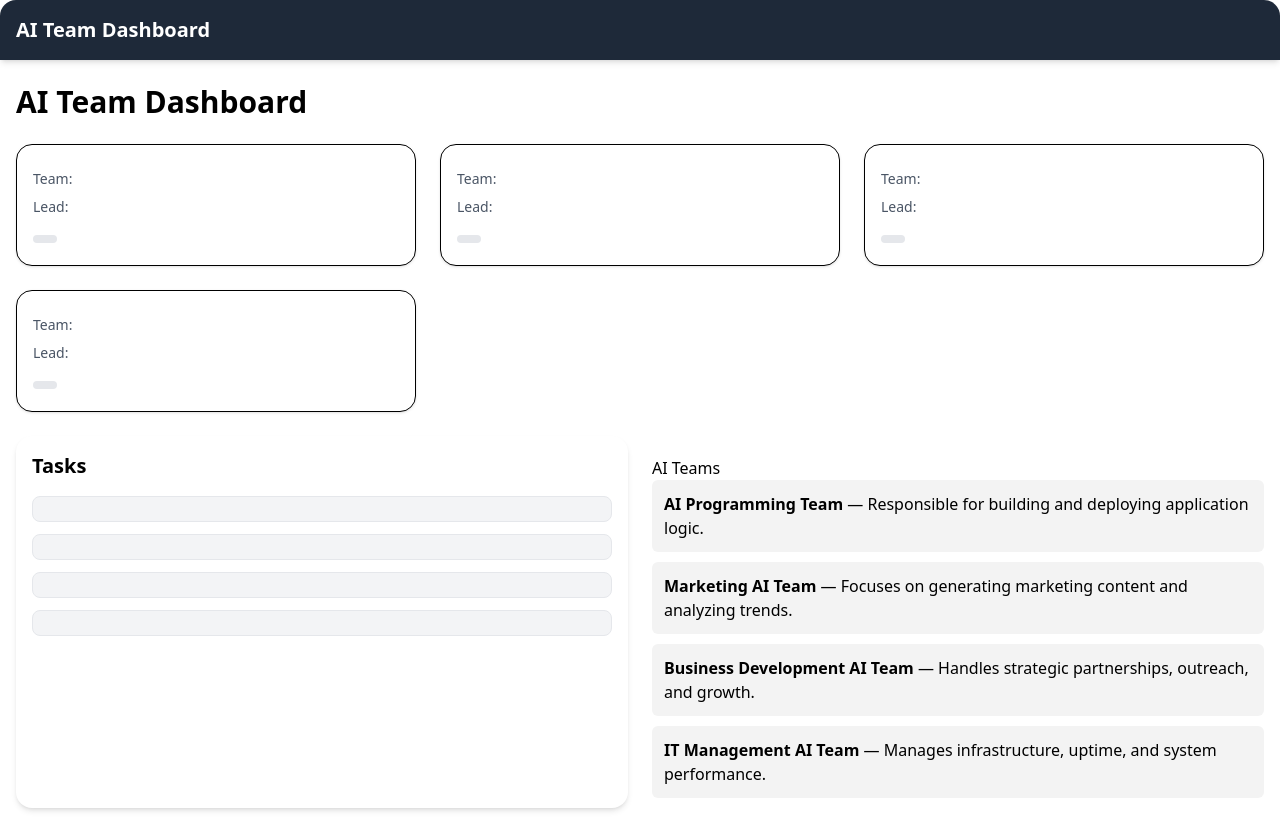
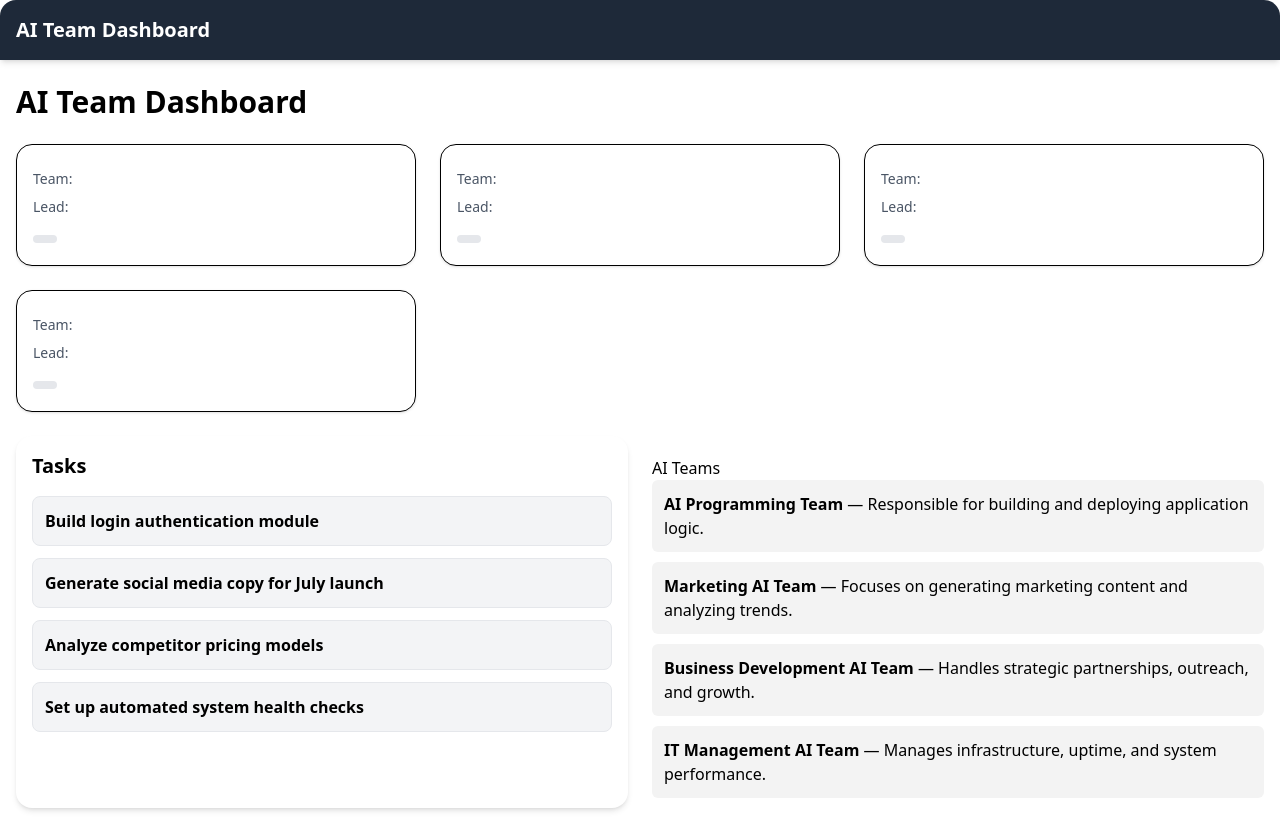
Before and after one commit to AI-Programming-Team/ai-team-management-system, a React (Vite) app: page / in a window 1280 px wide. Built offline with nearby package versions, Linux system fonts and the light colour scheme.

Commit message:
sampleTask update

```diff
--- a/src/data/sampleTasks.js
+++ b/src/data/sampleTasks.js
@@ -2,7 +2,8 @@ const sampleTasks = [
     {
         id: 1,
         project: "AI Programming Team",
-        task: "Build login authentication module",
+        title: "Build login authentication module",
+        description: " ",
         status: "In Progress",
         assignedTo: "GPT-4 Developer",
         dueDate: "2025-07-01"
@@ -10,7 +11,8 @@ const sampleTasks = [
     {
         id: 2,
         project: "Marketing AI Team",
-        task: "Generate social media copy for July launch",
+        title: "Generate social media copy for July launch",
+        description: " ",
         status: "Pending",
         assignedTo: "GPT-Marketer",
         dueDate: "2025-06-28"
@@ -18,7 +20,8 @@ const sampleTasks = [
     {
         id: 3,
         project: "Business Development AI Team",
-        task: "Analyze competitor pricing models",
+        title: "Analyze competitor pricing models",
+        description: " ",
         status: "Completed",
         assignedTo: "GPT-Analyst",
         dueDate: "2025-06-25"
@@ -26,7 +29,8 @@ const sampleTasks = [
     {
         id: 4,
         project: "IT Management AI Team",
-        task: "Set up automated system health checks",
+        title: "Set up automated system health checks",
+        description: " ",
         status: "In Progress",
         assignedTo: "GPT-Infra",
         dueDate: "2025-07-03"
```
